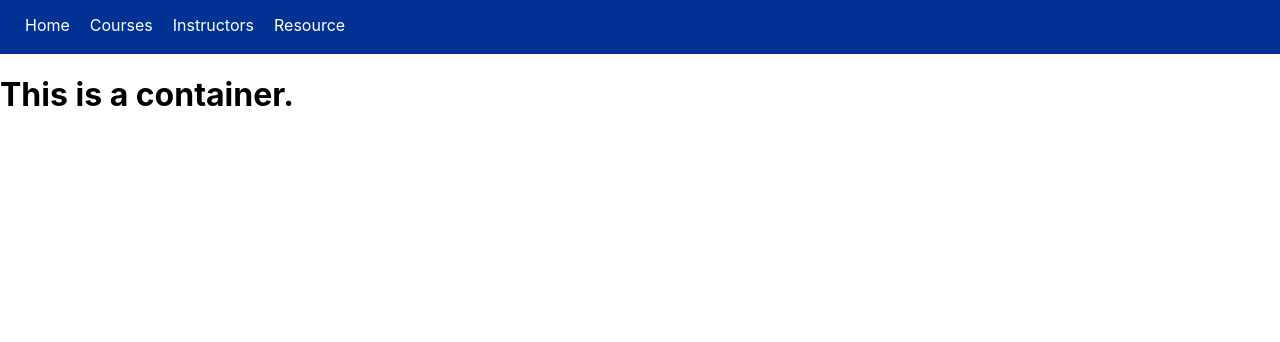
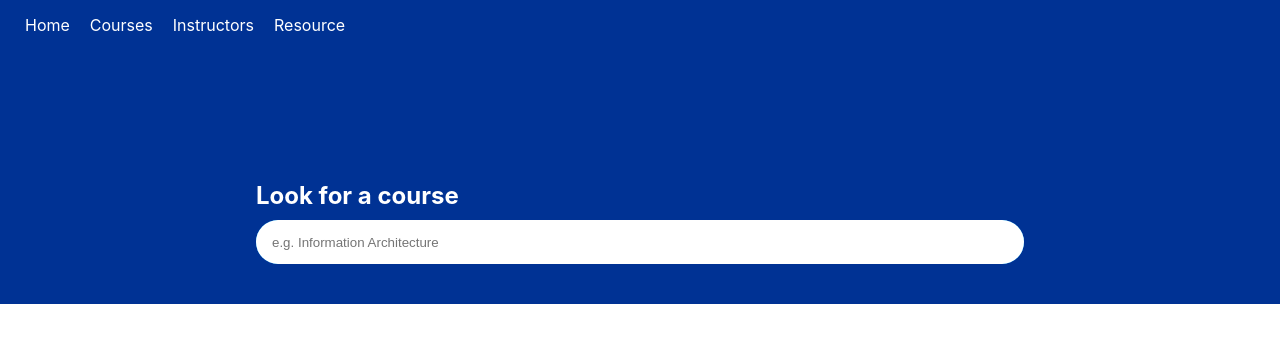
Before and after one commit to wendeehsu/course-selection-website, a React (Create React App) app in the folder react-fe/: page / in a window 1280 px wide. Shown: the top 342 px of the page. Built offline with nearby package versions, Linux system fonts and the light colour scheme.

Commit message:
feat: add search bar

```diff
--- /dev/null
+++ b/react-fe/src/component/ui/icon/index.js
@@ -0,0 +1,3 @@
+import { ReactComponent as Search } from './search.svg';
+
+export default { Search };
--- /dev/null
+++ b/react-fe/src/component/ui/searchBar.js
@@ -0,0 +1,17 @@
+import React from 'react';
+import Icon from './icon';
+import '../../style/search.css';
+
+const SearchBar = ({title, placeholder}) => {
+    return (
+        <div className='search-section'>
+            <h2>{title}</h2>
+            <form role="search">
+                <input id="search" type="search" placeholder={placeholder} />
+                <button type="submit"><Icon.Search/></button>
+            </form>
+        </div>
+    )
+}
+
+export default SearchBar;
--- a/react-fe/src/container/index.js
+++ b/react-fe/src/container/index.js
@@ -1,12 +1,15 @@
 import React, { useState, useEffect } from 'react';
+import SearchBar from '../component/ui/searchBar';
+import '../style/page/home.css';
 
 function Index() {
-    console.log("!!!");
     return (
         <>
-            <h1>
-                This is a container.
-            </h1>
+            <div className='top-section'>
+                <SearchBar
+                    title="Look for a course"
+                    placeholder="e.g. Information Architecture"/>
+            </div>
         </>
     )
 }
--- /dev/null
+++ b/react-fe/src/style/page/home.css
@@ -0,0 +1,8 @@
+.top-section {
+    background-color: var(--blue-dark);
+    color: white;
+    padding-left: 20%;
+    padding-right: 20%;
+    height: 250px;
+    position: relative;
+}
--- /dev/null
+++ b/react-fe/src/style/search.css
@@ -0,0 +1,66 @@
+:root {
+    --rad: 22px;
+    --dur: .3s;
+    --btn-width: 3rem;
+    --bez: cubic-bezier(0, 0, 0.43, 1.49);
+}
+
+h2 {
+    margin: 0;
+    margin-bottom: 10px;
+}
+
+.search-section {
+    position: absolute;
+    bottom: 40px;
+    width: 60%;
+}
+
+form {
+    position: relative;
+    width: 100%;
+    border-radius: var(--rad);
+    color: white;
+    background-color: var(--blue-main);
+}
+
+input, button {
+    height: 44px;
+    border: 0;
+}
+
+input[type="search"] {
+    outline: 0;
+    width: 100%;
+    padding: 0 1rem;
+    border-radius: var(--rad);
+    transition: all var(--dur) var(--bez);
+    transition-property: width, border-radius;
+    position: relative;
+    background-color: white;
+}
+
+button {
+    display: none;
+    position: absolute;
+    top: 0;
+    right: 0;
+    width: var(--btn-width);
+    background: var(--blue-main);
+    border-radius: 0 var(--rad) var(--rad) 0;
+    color: white;
+}
+
+input:not(:placeholder-shown) {
+    border-radius: var(--rad) 0 0 var(--rad);
+    width: calc(100% - var(--btn-width));
+}
+
+input:not(:placeholder-shown) + button {
+    display: block;
+    cursor: pointer;
+}
+
+button > svg {
+    vertical-align: middle;
+}
```
Also changed, not shown: react-fe/src/component/ui/icon/search.svg (added).
